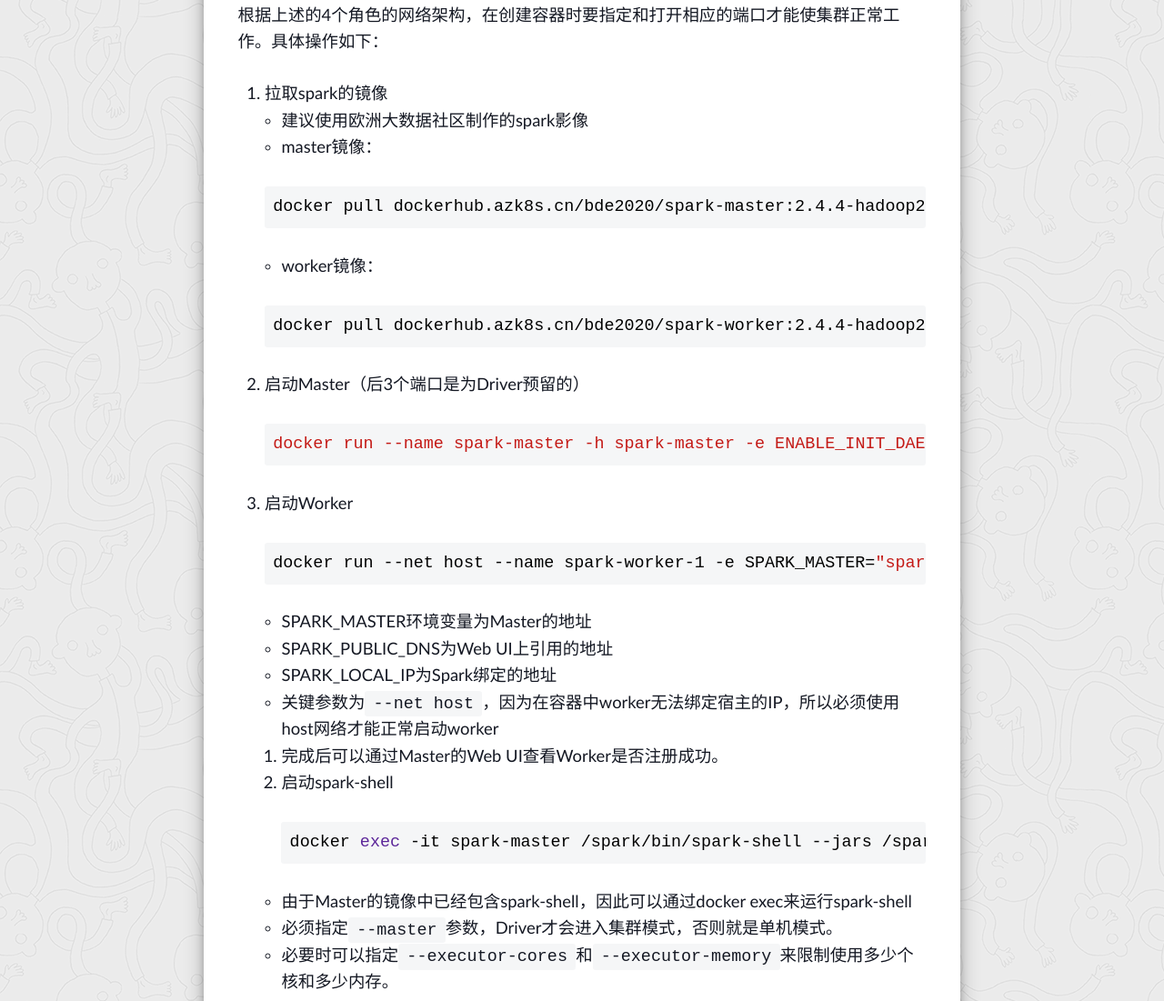
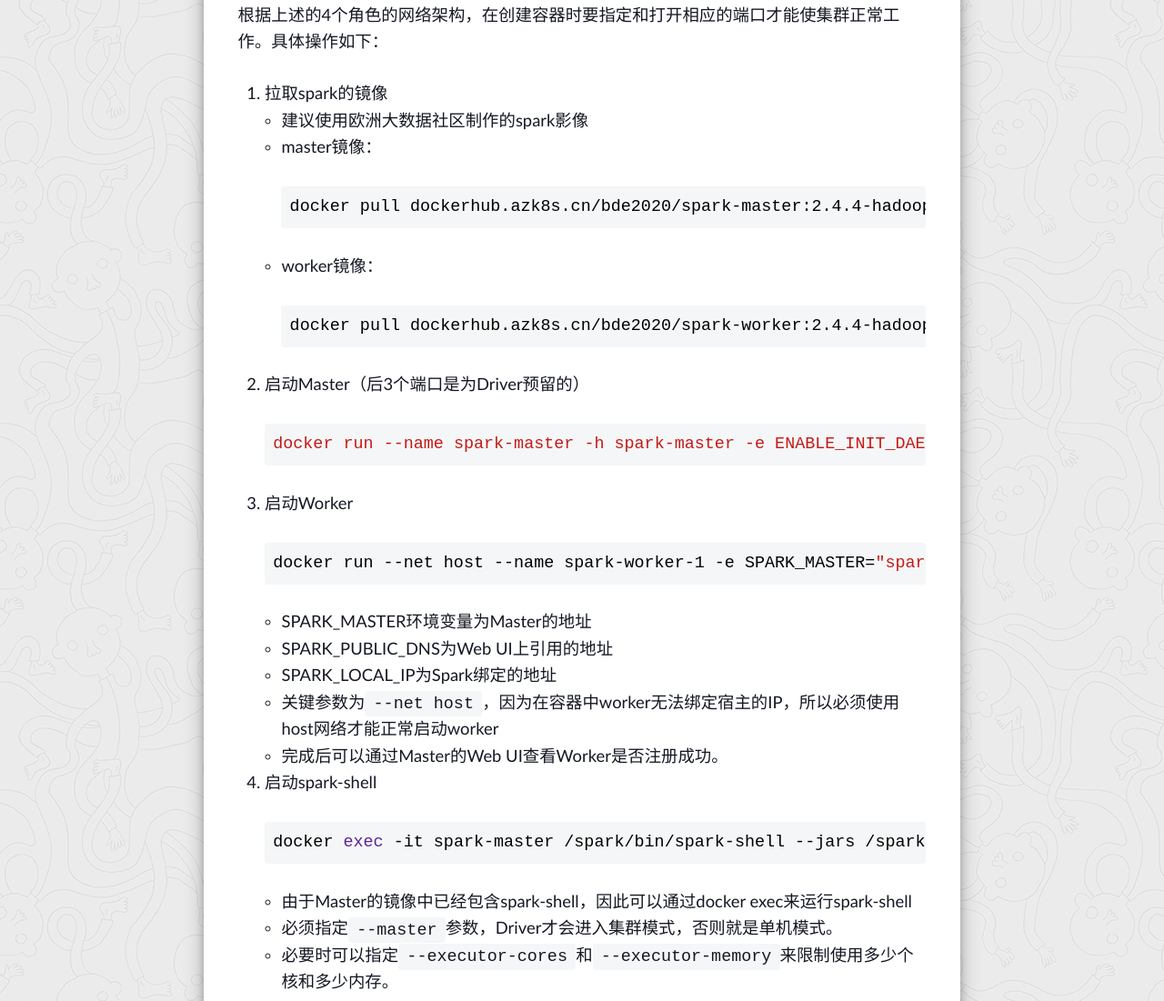
Before and after one commit to acdsign/acdsign.github.io, a plain HTML site: page post/spark-tour/index.html in a window 1280 px wide. Shown: the part 1593-2694 px from the top of the page at 91% size. Drawn offline with nearby package versions, Linux system fonts and the light colour scheme.

Commit message:
fix: 格式错误修复

```diff
--- a/post/spark-tour/index.html
+++ b/post/spark-tour/index.html
@@ -88,18 +88,17 @@
 
 <ul>
 <li>建议使用欧洲大数据社区制作的spark影像</li>
-<li>master镜像：</li>
-</ul>
 
-<pre><code class="language-bash">docker pull dockerhub.azk8s.cn/bde2020/spark-master:2.4.4-hadoop2.7
-</code></pre>
+<li><p>master镜像：</p>
 
-<ul>
-<li>worker镜像：</li>
-</ul>
+<pre><code>docker pull dockerhub.azk8s.cn/bde2020/spark-master:2.4.4-hadoop2.7
+</code></pre></li>
 
-<pre><code class="language-bash">docker pull dockerhub.azk8s.cn/bde2020/spark-worker:2.4.4-hadoop2.7
+<li><p>worker镜像：</p>
+
+<pre><code>docker pull dockerhub.azk8s.cn/bde2020/spark-worker:2.4.4-hadoop2.7
 </code></pre></li>
+</ul></li>
 
 <li><p>启动Master（后3个端口是为Driver预留的）</p>
 
@@ -108,7 +107,7 @@
 
 <li><p>启动Worker</p>
 
-<pre><code class="language-bash">docker run --net host --name spark-worker-1 -e SPARK_MASTER=&quot;spark://192.168.0.1:7077&quot; -e SPARK_PUBLIC_DNS=&quot;192.168.0.2&quot; -e SPARK_LOCAL_IP=&quot;192.168.0.2&quot; -e SPARK_WORKER_PORT=&quot;34000&quot; -p 34000:34000 -p 8081:8081 -e ENABLE_INIT_DAEMON=false -d dockerhub.azk8s.cn/bde2020/spark-worker:2.4.4-hadoop2.7
+<pre><code>docker run --net host --name spark-worker-1 -e SPARK_MASTER=&quot;spark://192.168.0.1:7077&quot; -e SPARK_PUBLIC_DNS=&quot;192.168.0.2&quot; -e SPARK_LOCAL_IP=&quot;192.168.0.2&quot; -e SPARK_WORKER_PORT=&quot;34000&quot; -p 34000:34000 -p 8081:8081 -e ENABLE_INIT_DAEMON=false -d dockerhub.azk8s.cn/bde2020/spark-worker:2.4.4-hadoop2.7
 </code></pre>
 
 <ul>
@@ -116,16 +115,13 @@
 <li>SPARK_PUBLIC_DNS为Web UI上引用的地址</li>
 <li>SPARK_LOCAL_IP为Spark绑定的地址</li>
 <li>关键参数为<code>--net host</code>，因为在容器中worker无法绑定宿主的IP，所以必须使用host网络才能正常启动worker</li>
-</ul>
-
-<ol>
-<li><p>完成后可以通过Master的Web UI查看Worker是否注册成功。</p></li>
+<li>完成后可以通过Master的Web UI查看Worker是否注册成功。</li>
+</ul></li>
 
 <li><p>启动spark-shell</p>
 
-<pre><code class="language-bash">docker exec -it spark-master /spark/bin/spark-shell --jars /spark/mysql.jar --driver-class-path /spark/mysql.jar --conf spark.driver.host=192.168.0.1 --conf spark.driver.bindAddress=0.0.0.0 --conf spark.driver.port=30000 --conf spark.driver.blockManager.port=40000 --master spark://192.168.0.1:7077 --executor-memory 4G --executor-cores 10
-</code></pre></li>
-</ol>
+<pre><code>docker exec -it spark-master /spark/bin/spark-shell --jars /spark/mysql.jar --driver-class-path /spark/mysql.jar --conf spark.driver.host=192.168.0.1 --conf spark.driver.bindAddress=0.0.0.0 --conf spark.driver.port=30000 --conf spark.driver.blockManager.port=40000 --master spark://192.168.0.1:7077 --executor-memory 4G --executor-cores 10
+</code></pre>
 
 <ul>
 <li>由于Master的镜像中已经包含spark-shell，因此可以通过docker exec来运行spark-shell</li>
@@ -138,7 +134,7 @@
 
 <p>经过上述步骤，可以轻松部署到一个Spark Standalone集群。如果需要增加Worker，只需要在另外的机器上重复Worker的部署命令即可。</p>
 
-<p>参考文献：</p>
+<h4 id="参考文献">参考文献</h4>
 
 <ul>
 <li><a href="https://stackoverflow.com/questions/45489248/running-spark-driver-program-in-docker-container-no-connection-back-from-execu">Running Spark driver program in Docker container - no connection back from executor to the driver?</a></li>
```
